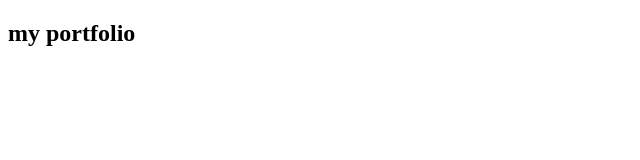
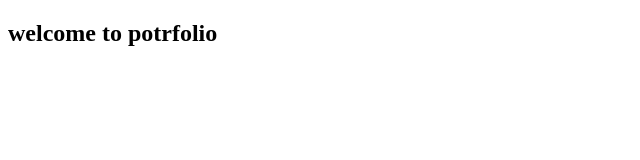
Before and after one commit to Pranab2546/pranab-portfolio, a plain HTML site: page index.html in a window 1280 px wide. Shown: the whole page, without its empty margins (0-640 px from the left). Drawn offline with Linux system fonts and the light colour scheme.

Commit message:
Add file

```diff
--- a/index.html
+++ b/index.html
@@ -6,6 +6,6 @@
     <title>Document</title>
 </head>
 <body>
-    <h2>my portfolio</h2>
+    <h2>welcome to potrfolio</h2>
 </body>
 </html>
```
